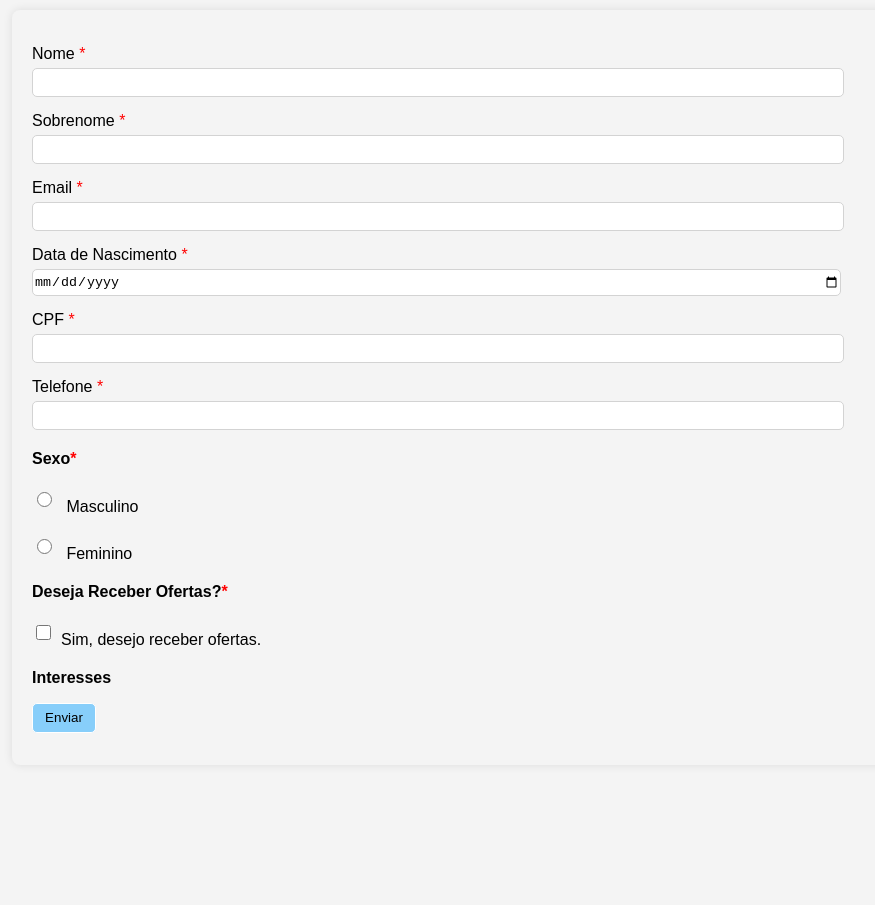
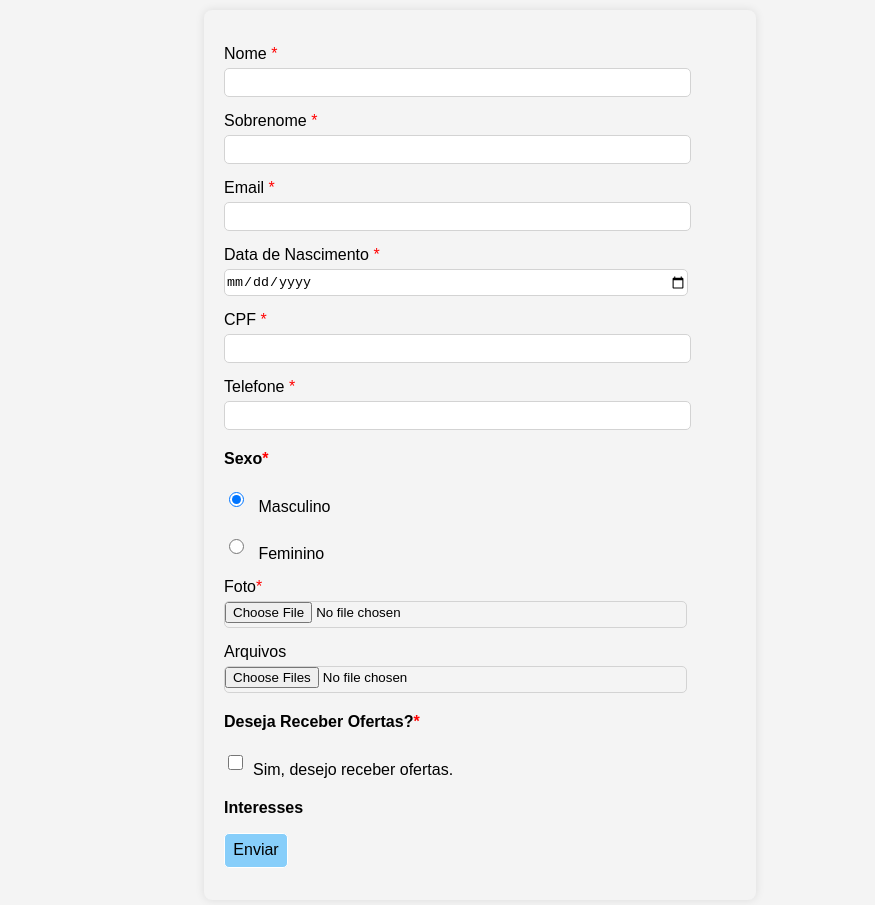
Before and after one commit to alonsoana60/Formulario, a website: page form.html in a window 1280 px wide. Shown: the part 133-1038 px from the top of the page, without its empty margins (160-1035 px from the left). Before the commit the page ends 918 px from the top, so only its background shows below. Drawn offline with Linux system fonts and the light colour scheme; no server answers.

Commit message:
updated com input de file

```diff
--- a/data/cadastro.json
+++ b/data/cadastro.json
@@ -10,7 +10,8 @@
       "celular": "(00) 00000-0000",
       "sexo": "M",
       "receber_ofertas": true,
-      "interesses": [1, 2, 3]
+      "interesses": [1, 2, 3],
+      "foto": "https://via.placeholder.com/150"
     },
        {
       "id": 2,
@@ -22,7 +23,8 @@
       "celular": "(00) 00000-0000",
       "sexo": "F",
       "receber_ofertas": true,
-      "interesses": [1, 2, 3]
+      "interesses": [1, 2, 3],
+      "foto": "https://via.placeholder.com/150"
     }
   ],
   "enderecos": [
--- a/form.html
+++ b/form.html
@@ -32,9 +32,19 @@
       <input type="tel" id="telefone" />
 
       <p>Sexo<span>*</span></p>
-      <label for="checks"> <input type="radio" id="M" /> Masculino</label>
+      <label for="checks">
+        <input type="radio" id="M" checked name="radio" /> Masculino</label
+      >
 
-      <label for="checks"> <input type="radio" id="F" /> Feminino</label>
+      <label for="checks">
+        <input type="radio" id="F" name="radio" /> Feminino</label
+      >
+
+      <label for="foto">Foto<span>*</span></label>
+      <input type="file" name="foto" id="foto" />
+
+      <label for="arquivos">Arquivos</label>
+      <input type="file" name="arquivos" id="arquivos" multiple />
 
       <p>Deseja Receber Ofertas?<span>*</span></p>
       <label for="checks">
--- a/sass/main.scss
+++ b/sass/main.scss
@@ -120,7 +120,7 @@ dialog{
         border-radius: 2px;
         font-size: 15px;
         color: black;
-        height: 25px;
+        height: 30px;
         }
 
         .btn-confirm{
@@ -158,7 +158,7 @@ form {
     box-shadow: 0 0 10px rgba(0, 0, 0, 0.1);
     border-radius: 8px;
     padding: 20px;
-    width: 70vw;
+    width: 40vw;
 
     label {
         display: block;
@@ -207,8 +207,9 @@ form {
         color: black;
         margin-bottom: 1vw;
         cursor: pointer;
-        height: 30px;
+        height: 35px;
         width: 5vw;
+        font-size: 16px;
 
         &:hover {
             background-color: blue;
--- a/src/type.d.ts
+++ b/src/type.d.ts
@@ -4,10 +4,11 @@ export interface IUserList {
   sobrenome: string;
   cpf: string;
   sexo: string;
-    email:string;
+  email: string;
+  foto: string;
 }
 
-export interface IDeparts{
+export interface IDeparts {
   id: number;
   nome: string;
 }
```
Also changed, not shown: src/main.ts (+19 -13 lines), user.html (+14 -0 lines), css/styles.css, dist/main.js, 1 other file. Lines whose indentation alone changed are shown as unchanged.
